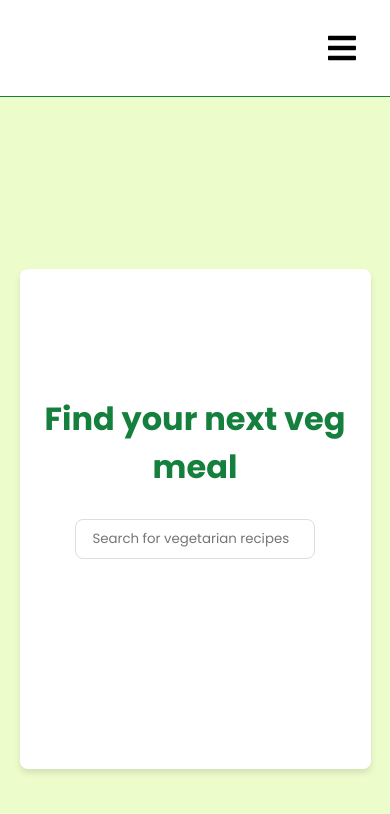
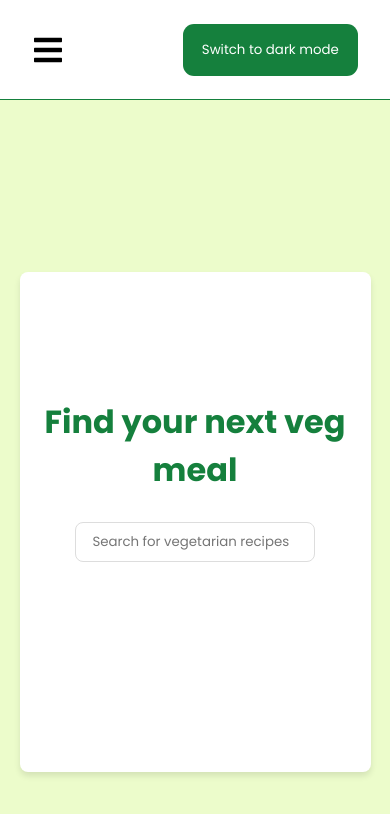
Before and after one commit to EliaGiolli/VeggieVibes, a React (Vite) app: page /Search4Recipies in a window 390 px wide. Shown: the top 814 px of the page. Built offline with nearby package versions, Linux system fonts and the light colour scheme.

Commit message:
Add files via upload

```diff
--- a/src/App.jsx
+++ b/src/App.jsx
@@ -1,21 +1,33 @@
-import React from "react"
-import { Route, Routes, Navigate} from "react-router-dom"
-import LoginPage from "./Pages/LoginPage"
-import ErrorPage from './Pages/ErrorPage'
-import About from './Pages/About'
-import Contacts from './Pages/Contacts'
-import Search4Recipies from "./components/Search4Recipies"
-import Navbar from "./components/Navbar"
-import RecipeDetails from './components/RecipiesCards'
-
+import React, { useEffect, useState } from "react";
+import { ThemeProvider } from "./contexts/theme"; // Assicurati che il percorso sia corretto
+import { Route, Routes, Navigate } from "react-router-dom";
+import LoginPage from "./Pages/LoginPage";
+import ErrorPage from './Pages/ErrorPage';
+import About from './Pages/About';
+import Contacts from './Pages/Contacts';
+import Search4Recipies from "./components/cards/Search4Recipies";
+import RecipeDetails from './components/cards/RecipiesCards';
 
 function App() {
+    const [themeMode,setThemeMode] = useState('light');
+
+    const lightTheme = () => {
+      setThemeMode('light');
+    };
+
+    const darkTheme = () => {
+      setThemeMode('dark');
+    };
+
+    useEffect(() =>{
+      document.querySelector('html').classList.remove('dark','light');
+      document.querySelector('html').classList.add(themeMode);
+    },[themeMode])
 
     return (
-   <>
+        <ThemeProvider value={{themeMode,darkTheme,lightTheme}}>
             <Routes>
                 <Route path="/" element={<Navigate to="/login" />} />
-        <Route path='/Navbar' element={<Navbar />} />
                 <Route path="/login" element={<LoginPage />} />
                 <Route path="/error" element={<ErrorPage />} />
                 <Route path='/about' element={<About />} />
@@ -23,9 +35,8 @@ function App() {
                 <Route path="/Search4Recipies" element={<Search4Recipies />} />
                 <Route path="/RecipiesCards/:id" element={<RecipeDetails />} />
             </Routes>
-  </>
-
-  )
+        </ThemeProvider>
+    );
 }
 
-export default App
+export default App;
--- a/src/Pages/About.jsx
+++ b/src/Pages/About.jsx
@@ -1,6 +1,6 @@
 import React from 'react';
 import Navbar from '../components/Navbar';
-import Buttons from '../components/Buttons';
+import Buttons from '../components/buttons/Buttons';
 import './About.css';
 
 function About() {
--- a/src/Pages/Contacts.jsx
+++ b/src/Pages/Contacts.jsx
@@ -1,6 +1,6 @@
 import React, { useState } from 'react';
 import './Contacts.css';
-import Buttons from '../components/Buttons';
+import Buttons from '../components/buttons/Buttons';
 import Navbar from '../components/Navbar'
 
 function Contacts() {
--- a/src/components/Navbar.css
+++ b/src/components/Navbar.css
@@ -62,13 +62,23 @@
     color: #15803d;
 }
 
+/* TOGGLE THEME CLASSES */
+.light {
+    background-color: white;
+    color: black;
+}
+
+.dark {
+    background-color: black;
+    color: white;
+}
+
 
 /* RESPONSIVE HAMBURGER MENU  */
 
 
 .hamburger-menu {
     cursor: pointer;
-    margin-left: auto;
     display: none;
 }
 
--- a/src/components/Navbar.jsx
+++ b/src/components/Navbar.jsx
@@ -3,16 +3,26 @@ import { FaSearch } from "react-icons/fa";
 import { FaBars } from "react-icons/fa";
 import './Navbar.css';
 import { Link } from 'react-router-dom';
+import useTheme  from '../contexts/theme';
+import Buttons from './buttons/Buttons';
 
 function Navbar() {
+
+  //Responsiveness
   const [isDropdownOpen, setIsDropdownOpen] = useState(false);
 
   const toggleDropdown = () => {
     setIsDropdownOpen(!isDropdownOpen);
   };
 
+  //light/dark theme
+  const {themeMode, darkTheme, lightTheme} = useTheme();
+  const handleThemeMode = () => {
+    themeMode === 'light' ? darkTheme() : lightTheme();
+  }
+
   return (
-    <nav className='nav-container'>
+    <nav className={`nav-container ${themeMode}`}>
       <img src="/VeggieVibesLogo.png" alt="VeggieVibes logo" className='logo' />
       <div className='nav-links'>
         <ul>
@@ -34,6 +44,11 @@ function Navbar() {
       <section className='hamburger-menu' onClick={toggleDropdown}>
         <FaBars className='hamburger-icon' />
       </section>
+      <section>
+        <Buttons onClick={handleThemeMode}>
+          Switch to {themeMode === 'light' ? 'dark' : 'light'} mode
+        </Buttons>
+      </section>
       {isDropdownOpen ? (
         <div className='dropdown'>
          <ul>
--- /dev/null
+++ b/src/components/buttons/Buttons.css
@@ -0,0 +1,5 @@
+.btn{
+    padding: 1rem;
+    background-color: #4CAF50;
+    color: white;
+}
--- /dev/null
+++ b/src/components/buttons/Buttons.jsx
@@ -0,0 +1,13 @@
+import React from 'react'
+
+function Buttons({children, onClick}) {
+
+  return (
+    <button
+      className='btn' onClick={onClick}>
+        {children}
+    </button>
+  )
+}
+
+export default Buttons
--- /dev/null
+++ b/src/components/cards/RecipiesCards.css
@@ -0,0 +1,47 @@
+
+/* RecipeDetails Styles */
+.recipe-details {
+    background-color: #ecfccb;
+    padding: 2rem;
+}
+
+.recipe-details h2 {
+    font-size: 2rem;
+    margin-bottom: 1rem;
+    color: #15803d;
+}
+
+.recipe-details img {
+    max-width: 100%;
+    height: auto;
+    border-radius: 0.5rem;
+    margin-bottom: 1.5rem;
+}
+.ingredients{
+    background-color: white;
+    padding: 1rem 1.5rem;
+    border-radius:11px;
+}
+
+.instructions{
+    background-color: white;
+    padding: 1rem 1.5rem;
+    border-radius:11px;
+}
+
+.ingredients, .instructions {
+    margin-bottom: 2rem;
+}
+
+.ingredients h3, .instructions h3 {
+    font-size: 1.5rem;
+    margin-bottom: 1rem;
+}
+
+.ingredients ul, .instructions ol {
+    padding-left: 1.5rem;
+}
+
+.ingredients li, .instructions li {
+    margin-bottom: 0.5rem;
+}
--- /dev/null
+++ b/src/components/cards/RecipiesCards.jsx
@@ -0,0 +1,59 @@
+// RecipeDetails.js
+import React, { useState, useEffect } from 'react';
+import { useParams } from 'react-router-dom';
+import { getRecipeDetails } from '../../Api/Api';
+import './RecipiesCards.css'
+import Navbar from '../Navbar';
+
+
+function RecipeDetails() {
+  //React-router-dom
+  const { id } = useParams();
+
+  //API handling
+  const [recipe, setRecipe] = useState(null);
+
+  useEffect(() => {
+    getRecipeDetails(id)
+      .then(data => {
+        console.log(data);
+        setRecipe(data);
+      })
+      .catch(error => {
+        console.error('Error fetching recipe details:', error);
+      });
+  }, [id]);
+
+  if (!recipe) {
+    return <div>Loading...</div>;
+  }
+
+  return (
+    <>
+    < Navbar />
+      <div className="recipe-details">
+        <h2>{recipe.title}</h2>
+        <img src={recipe.image} alt={recipe.title} />
+        <div className="ingredients">
+          <h3>Ingredients:</h3>
+          <ul>
+            {recipe.extendedIngredients.map(ingredient => (
+              <li key={ingredient.id}>{ingredient.original}</li>
+            ))}
+          </ul>
+        </div>
+        <div className="instructions">
+          <h3>Instructions:</h3>
+          <ol>
+            {recipe.analyzedInstructions[0].steps.map(step => (
+              <li key={step.number}>{step.step}</li>
+            ))}
+          </ol>
+        </div>
+      </div>
+
+    </>
+  );
+}
+
+export default RecipeDetails;
--- /dev/null
+++ b/src/components/cards/Search4Recipies.css
@@ -0,0 +1,100 @@
+.search-container {
+    width: 100%;
+    min-height: 100vh;
+    display: flex;
+    align-items: center;
+    justify-content: center;
+    background-color: #ecfccb;
+}
+
+.search-wrapper {
+    display: flex;
+    flex-direction: column;
+    align-items: center;
+    justify-content: center;
+    width: 50%;
+    min-height: 500px;
+    padding: 1rem;
+    margin: 1.25rem 0;
+    background-color: white;
+    border-radius: 0.5rem;
+    box-shadow: 0 4px 6px rgba(0, 0, 0, 0.1);
+}
+
+.search-wrapper h1 {
+    font-size: 2rem;
+    font-weight: bold;
+    text-align: center;
+    color: #15803d;
+}
+
+.search-input-container {
+    width: 100%;
+    display: flex;
+    justify-content: space-around;
+    align-items: center;
+    margin-top: 1.75rem;
+}
+
+.search-input {
+    width: 75%;
+    height: 2.5rem;
+    border-radius: 0.5rem;
+    padding: 0 1rem;
+    border: 1px solid #ddd;
+}
+
+.recipes-grid {
+    display: grid;
+    grid-template-columns: repeat(4, 1fr);
+    gap: 1rem;
+    padding: 1rem;
+    margin-top: 2rem;
+    width: 100%;
+}
+
+.recipe-card {
+    display: flex;
+    justify-content: center;
+    text-align: center;
+    align-items: center;
+    background-color: white;
+    border-radius: 0.5rem;
+    padding: 1.25rem;
+    box-shadow: 0 4px 6px rgba(0, 0, 0, 0.1);
+}
+
+.recipe-link {
+    display: block;
+    width: 100%;
+    text-decoration: none;
+    color: inherit;
+}
+
+.recipe-link img {
+    width: 100%;
+    height: auto;
+    border-radius: 0.5rem 0.5rem 0 0;
+}
+
+.recipe-link h3 {
+    font-size: 1.125rem;
+    font-weight: bold;
+    margin-top: 0.5rem;
+    padding: 0.75rem 0;
+}
+
+
+
+/* MEDIA QUERIES */
+@media (max-width: 1024px) {
+    .recipes-grid {
+        grid-template-columns: repeat(2, 1fr);
+    }
+}
+
+@media (max-width: 768px) {
+    .recipes-grid {
+        grid-template-columns: 1fr;
+    }
+}
--- /dev/null
+++ b/src/components/cards/Search4Recipies.jsx
@@ -0,0 +1,54 @@
+import React, { useEffect, useState } from 'react';
+import { fetchRecipe } from "../../Api/Api";
+import { Link } from 'react-router-dom';
+import './Search4Recipies.css';
+import Navbar from "../Navbar";
+
+function Search4Recipies() {
+    const [searchTerm, setSearchTerm] = useState('');
+    const [recipes, setRecipes] = useState([]);
+
+    useEffect(() => {
+      if (!searchTerm) return;
+
+      fetchRecipe(searchTerm)
+        .then(data => {
+          setRecipes(data.results);
+          console.log("data retrieved", data.results);
+        })
+        .catch(error => {
+          console.error('Error fetching recipes:', error);
+        });
+    }, [searchTerm]);
+
+    return (
+        <>
+            <Navbar />
+            <main className="search-container">
+                <div className="search-wrapper">
+                    <h1>Find your next veg meal</h1>
+                    <div className="search-input-container">
+                        <input
+                            type="text"
+                            className="search-input"
+                            onChange={e => setSearchTerm(e.target.value)}
+                            placeholder="Search for vegetarian recipes"
+                        />
+                    </div>
+                    <div className="recipes-grid">
+                        {recipes.map(recipe => (
+                            <div key={recipe.id} className="recipe-card">
+                                <Link to={`/RecipiesCards/${recipe.id}`} className="recipe-link">
+                                    <img src={recipe.image} alt={recipe.title} />
+                                    <h3>{recipe.title}</h3>
+                                </Link>
+                            </div>
+                        ))}
+                    </div>
+                </div>
+            </main>
+        </>
+    );
+}
+
+export default Search4Recipies;
--- a/src/contexts/theme.js
+++ b/src/contexts/theme.js
@@ -1,13 +1,13 @@
-import { createContext, useContext } from "react";
+import  { createContext, useContext} from "react";
 
-const ThemeContext = createContext({
-    themeMode: "light",
-    darkTheme: () => {},
-    lightTheme: () => {},
+export const ThemeContext = createContext({
+    themeMode: 'light',
+    darkTheme: () =>{},
+    lightTheme: ()=>{},
 });
 
 export const ThemeProvider = ThemeContext.Provider;
 
-export function useTheme() {
+export default function useTheme() {
     return useContext(ThemeContext);
 }
```
Lines whose indentation alone changed are shown as unchanged.
